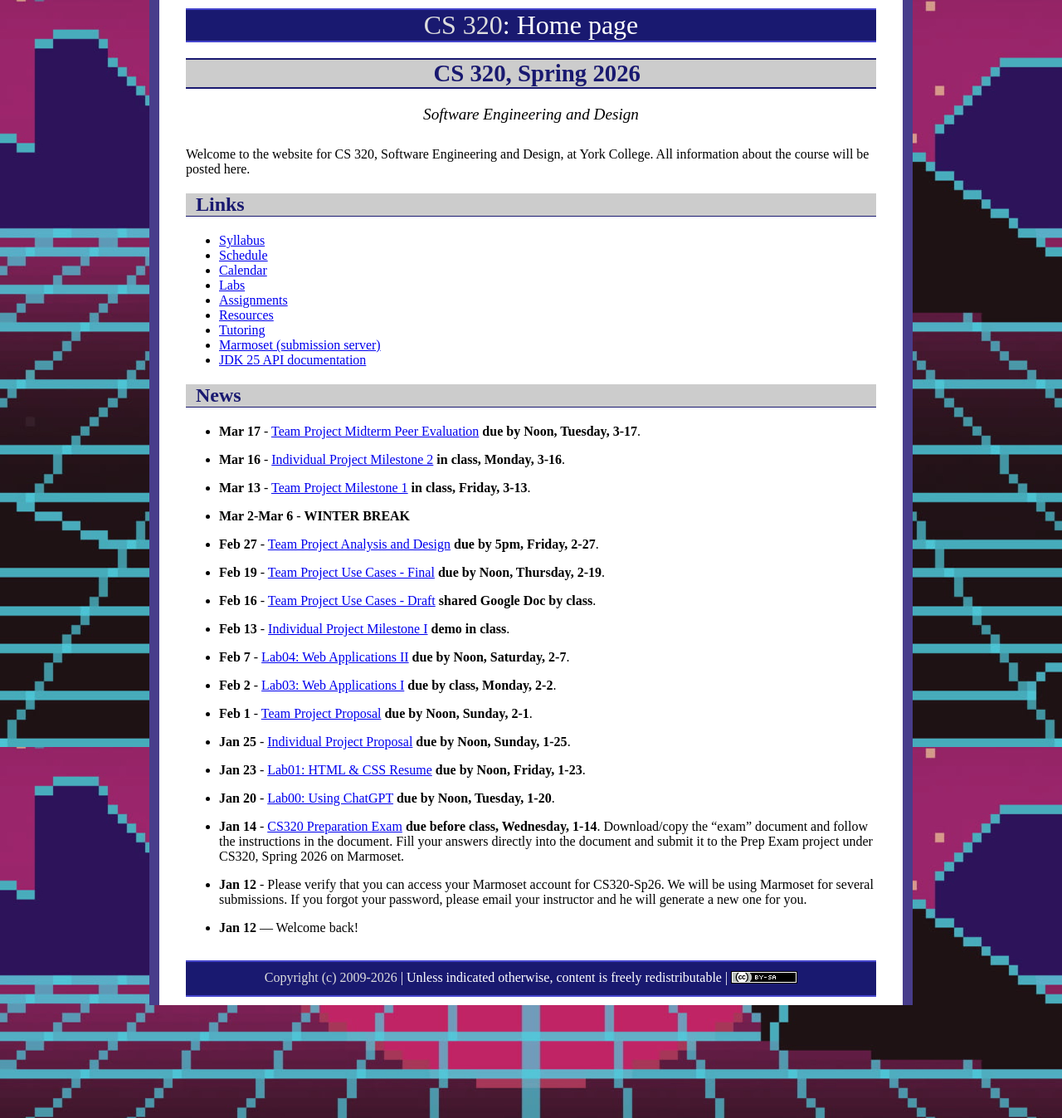
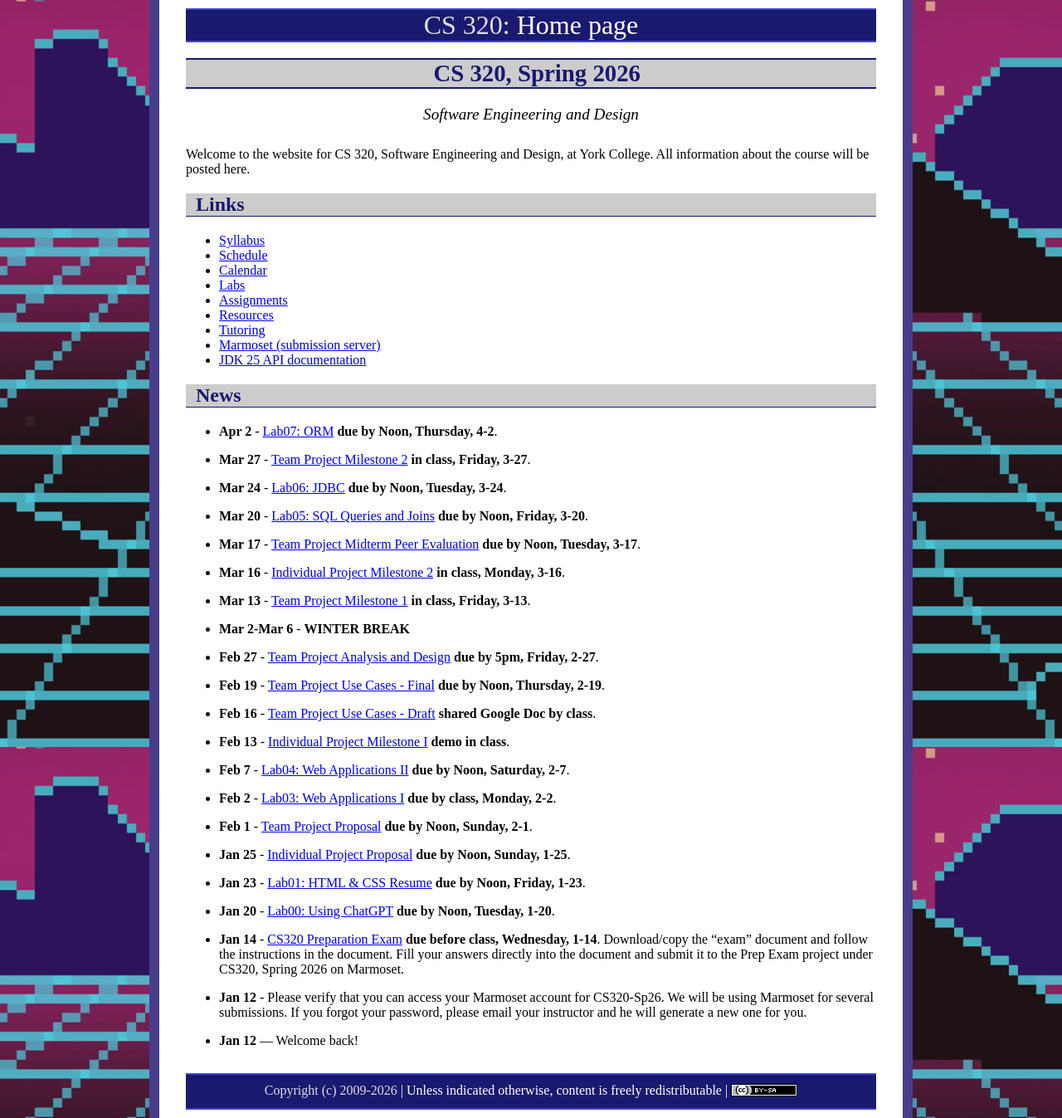
Before and after one commit to ycpcs/cs320-spring2026, a Jekyll site: the page built from index.md, in a window 1280 px wide. Shown: the whole page at 83% size. Built offline with Jekyll 4.4.1, drawn with Linux system fonts in a browser that asks for light colours.

Commit message:
update index
update index

```diff
--- a/index.md
+++ b/index.md
@@ -23,6 +23,14 @@ Welcome to the website for CS 320, Software Engineering and Design, at York Coll
 
 
 ## News
+
+* **Apr 2** - [Lab07: ORM](labs/lab07.html) **due by Noon, Thursday, 4-2**.
+
+* **Mar 27** - [Team Project Milestone 2](assign/assignT04.html) **in class, Friday, 3-27**.
+
+* **Mar 24** - [Lab06: JDBC](labs/lab06.html) **due by Noon, Tuesday, 3-24**.
+
+* **Mar 20** - [Lab05: SQL Queries and Joins](labs/lab05.html) **due by Noon, Friday, 3-20**.
 
 * **Mar 17** - [Team Project Midterm Peer Evaluation](assign/assignT05.html) **due by Noon, Tuesday, 3-17**.
 
```
